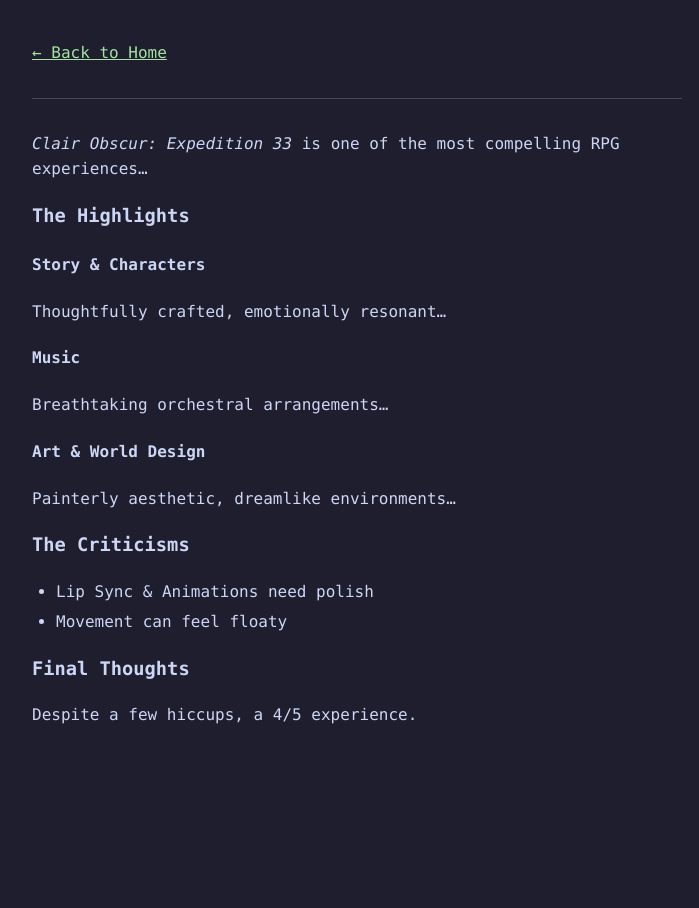
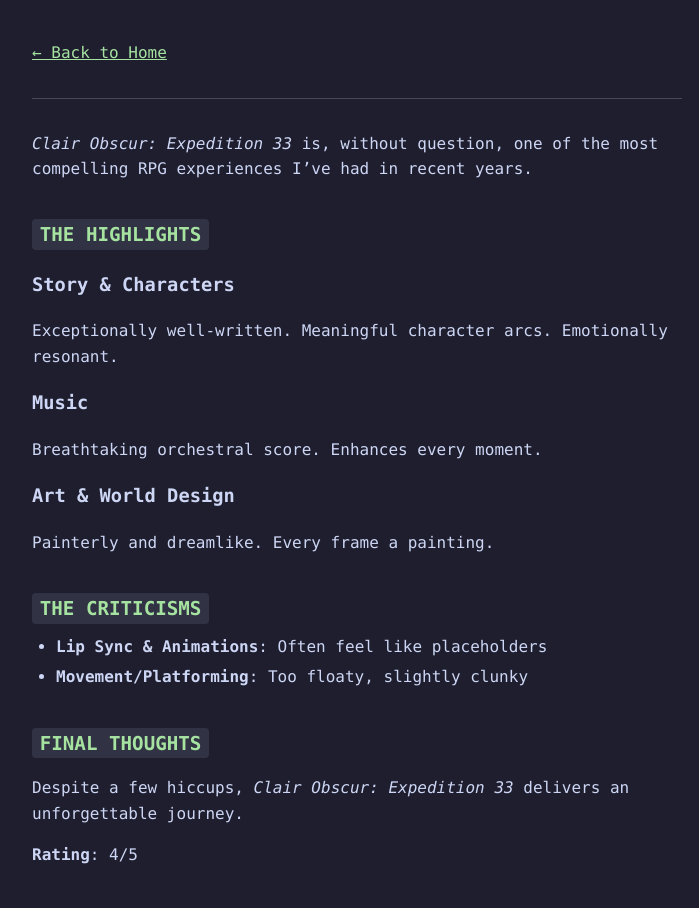
Before and after one commit to thebluenowhere/thebluenowhere.github.io, a Jekyll site: the page built from _posts/2025-07-24-clair-obscur.md, in a window 1280 px wide. Shown: the whole page, without its empty margins (283-982 px from the left). Built offline with Jekyll 4.4.1, drawn with Linux system fonts in a browser that asks for light colours.

```diff
--- a/_posts/2025-07-24-clair-obscur.md
+++ b/_posts/2025-07-24-clair-obscur.md
@@ -4,27 +4,29 @@ title: "Review: Clair Obscur: Expedition 33"
 date: 2025-07-24
 ---
 
-_Clair Obscur: Expedition 33_ is one of the most compelling RPG experiences...
+_Clair Obscur: Expedition 33_ is, without question, one of the most compelling RPG experiences I've had in recent years.
 
-### The Highlights
+## `The Highlights`
 
-#### Story & Characters
+### Story & Characters
 
-Thoughtfully crafted, emotionally resonant...
+Exceptionally well-written. Meaningful character arcs. Emotionally resonant.
 
-#### Music
+### Music
 
-Breathtaking orchestral arrangements...
+Breathtaking orchestral score. Enhances every moment.
 
-#### Art & World Design
+### Art & World Design
 
-Painterly aesthetic, dreamlike environments...
+Painterly and dreamlike. Every frame a painting.
 
-### The Criticisms
+## `The Criticisms`
 
-- Lip Sync & Animations need polish
-- Movement can feel floaty
+- **Lip Sync & Animations**: Often feel like placeholders
+- **Movement/Platforming**: Too floaty, slightly clunky
 
-### Final Thoughts
+## `Final Thoughts`
 
-Despite a few hiccups, a 4/5 experience.
+Despite a few hiccups, _Clair Obscur: Expedition 33_ delivers an unforgettable journey.
+
+**Rating**: 4/5
```
Also changed, not shown: _posts/2025-07-24-neovim.md (+13 -7 lines), _posts/2025-07-27-new-system.md (+25 -3 lines), index.html (+29 -4 lines).
